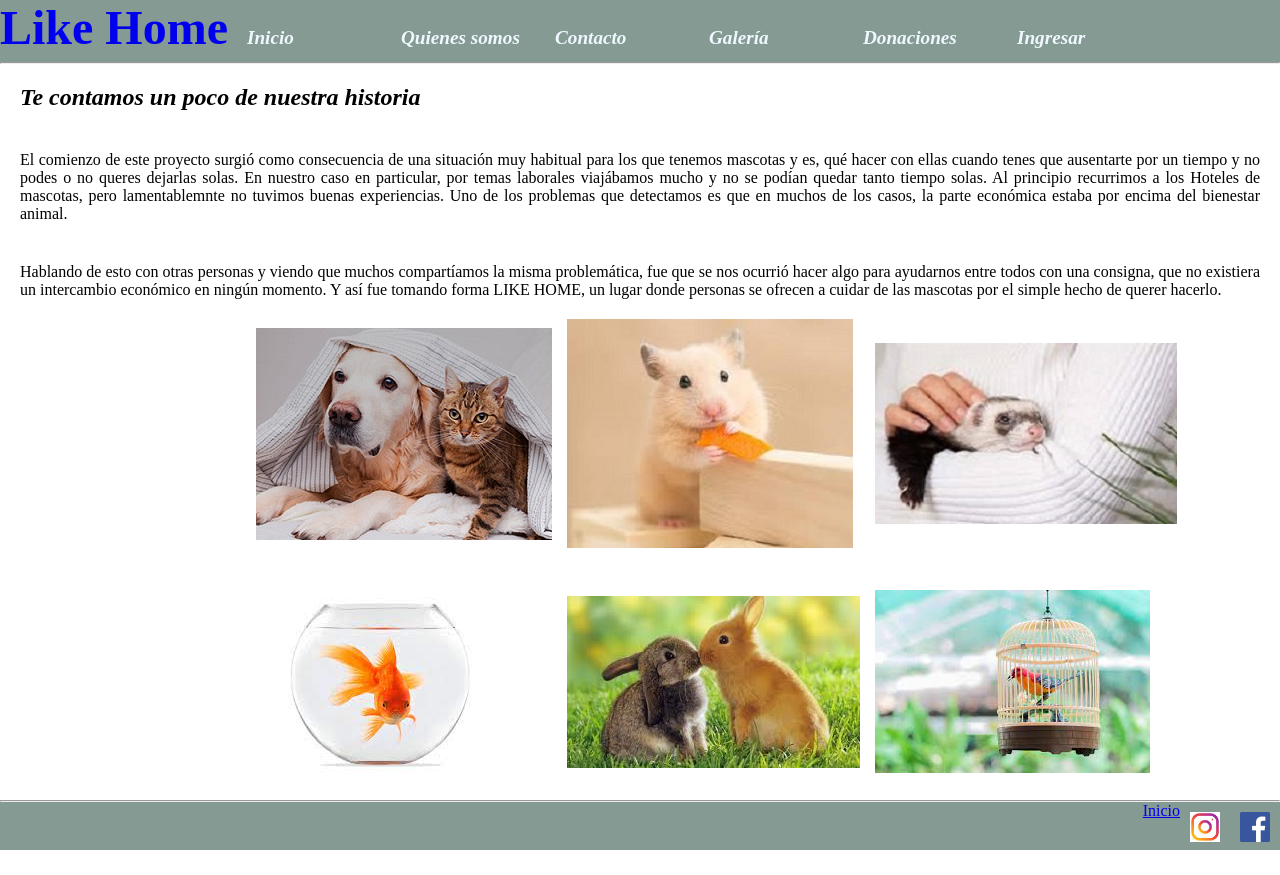
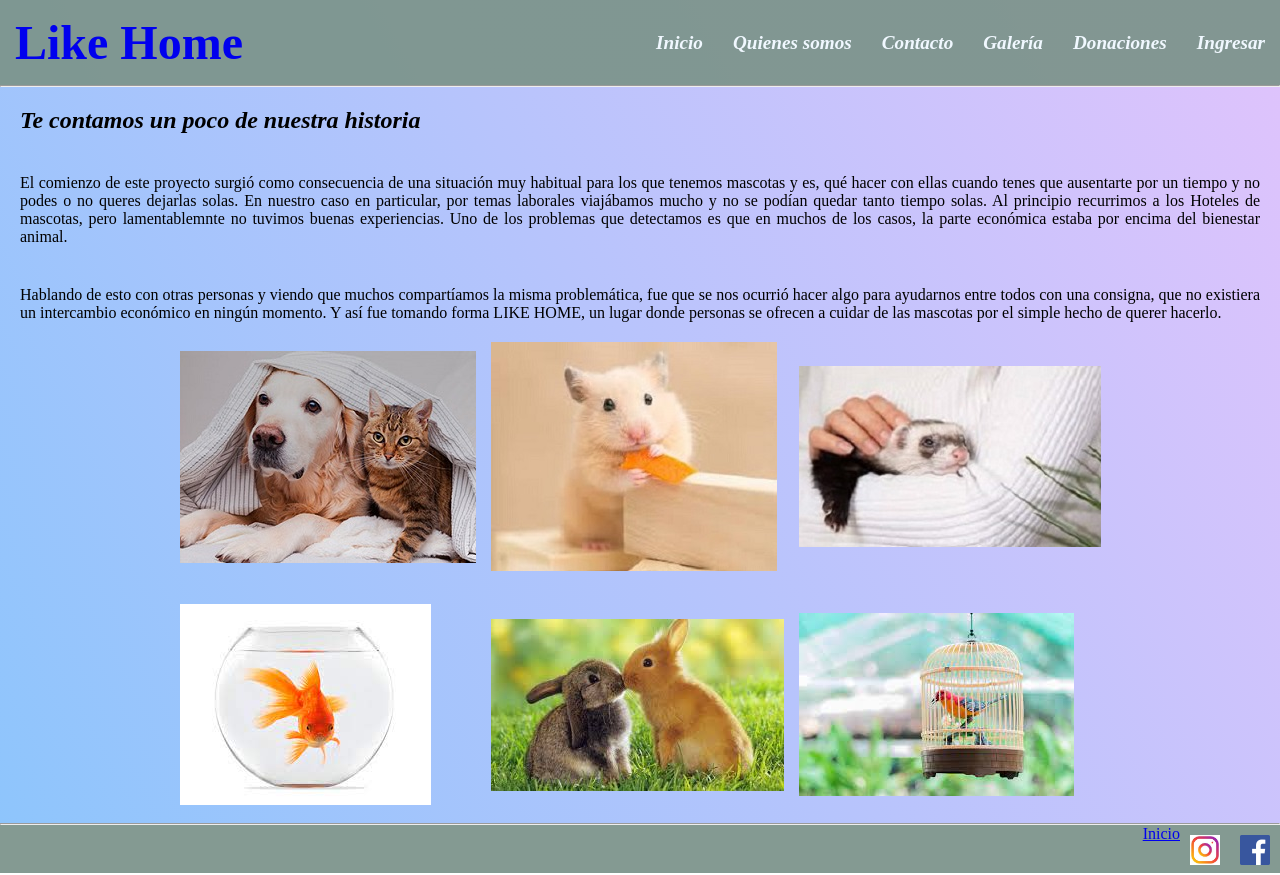
Before and after one commit to natalia-colasso/Proyecto-CoderHouse, a plain HTML site: page index.html in a window 1280 px wide. Before the commit the page ends 852 px from the top, so only its background shows below. Drawn offline with Linux system fonts and the light colour scheme.

Commit message:
add transition and gradient background

```diff
--- a/css/styles.css
+++ b/css/styles.css
@@ -7,31 +7,44 @@
 
 .wrapper {
     min-height: calc(100%-50px);
+    background-color: #8EC5FC;
+    background-image: linear-gradient(62deg, #8EC5FC 0%, #E0C3FC 100%);
 }
 
 
 /*estilos del header + nav*/
 
-header nav ul li,
-nav,
-h1 {
-    display: inline-block;
+
+nav {
+    display:flex;
+    align-items: center;
 }
+
+ul {
+    display: flex;
+    list-style: none;
+}
+
+
+
 
 h1 {
     text-decoration: none;
     color: rgba(87, 93, 99, 0.801);
     font-size: 3rem;
+    padding: 15px;
 }
 
 
 header nav ul li {
-    Display: inline-block;
     margin-left: auto;
     padding: 15px;
-    height: 50px;
-    width: 150px;
 }
+
+header nav ul li a:hover {
+  color: black;
+}
+
 
 header nav ul li a {
     text-decoration: none;
@@ -89,8 +102,8 @@ h2 {
 
 .imagenes {
     width: 60%;
-    margin: auto;
-    justify-content: stretch;
+    margin: 0 auto;
+    /* justify-content: stretch; */
     display: grid;
     grid-template-columns: 1fr 1fr 1fr;
     grid-template-rows: 1fr 1fr;
--- a/index.html
+++ b/index.html
@@ -16,31 +16,30 @@
     </head>
 
     <body>
-
         <header>
-            <h1>
-                <a href="./index.html" style="text-decoration:none"> Like Home </a>
-            </h1>
             <!--Menú de navegación-->
             <nav>
+                <h1>
+                    <a href="./index.html" style="text-decoration:none"> Like Home </a>
+                </h1>
                 <ul>
                     <li>
-                        <a href="./index.html">Inicio</a>
+                        <a href="./index.html" class="nav">Inicio</a>
                     </li>
                     <li>
-                        <a href="./pages/Quienes somos.html"> Quienes somos</a>
+                        <a href="./pages/Quienes somos.html" class="nav"> Quienes somos</a>
                     </li>
                     <li>
-                        <a href="./pages/contacto.html"> Contacto</a>
+                        <a href="./pages/contacto.html" class="nav"> Contacto</a>
                     </li>
                     <li>
-                        <a href="./pages/Galería.html"> Galería</a>
+                        <a href="./pages/Galería.html" class="nav"> Galería</a>
                     </li>
                     <li>
-                        <a href="./pages/Donaciones.html"> Donaciones</a>
+                        <a href="./pages/Donaciones.html" class="nav"> Donaciones</a>
                     </li>
                     <li>
-                        <a href="./pages/Ingresar.html"> Ingresar</a>
+                        <a href="./pages/Ingresar.html" class="nav"> Ingresar</a>
                     </li>
                 </ul>
             </nav>
```
